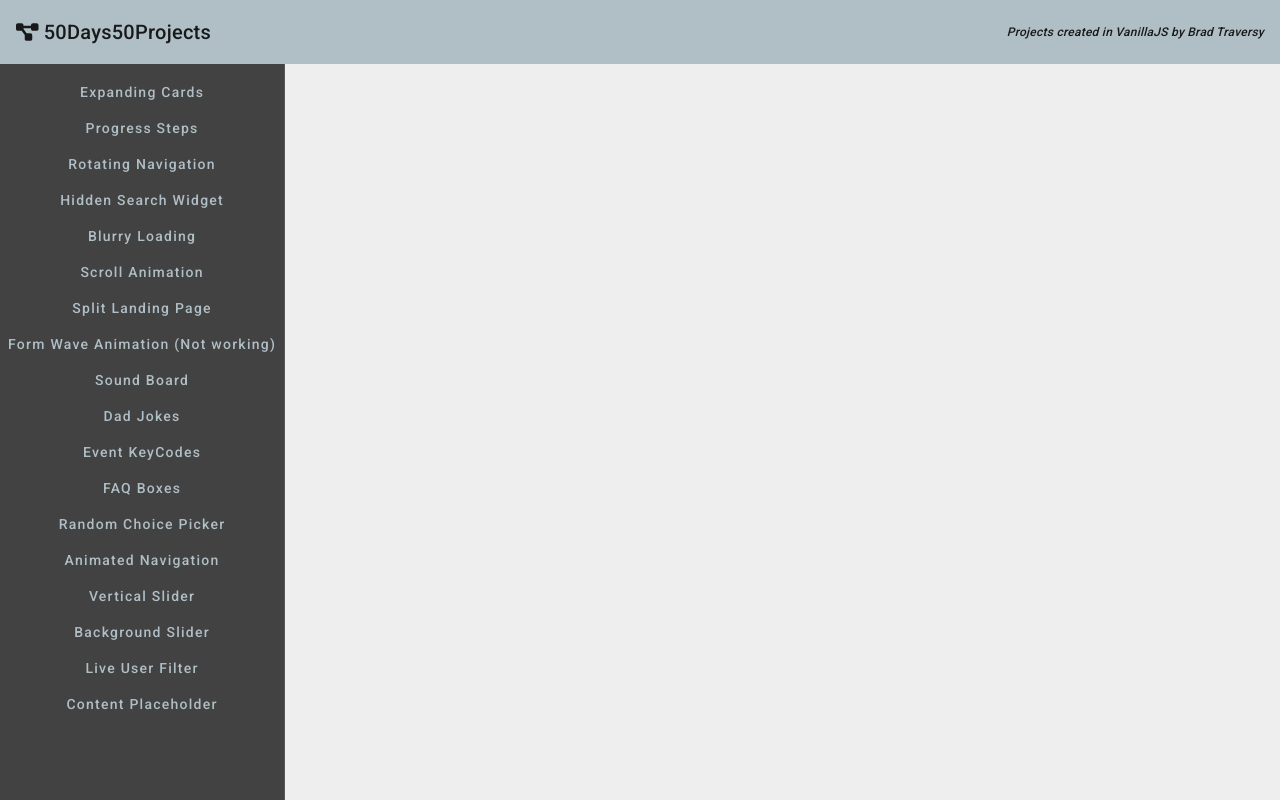
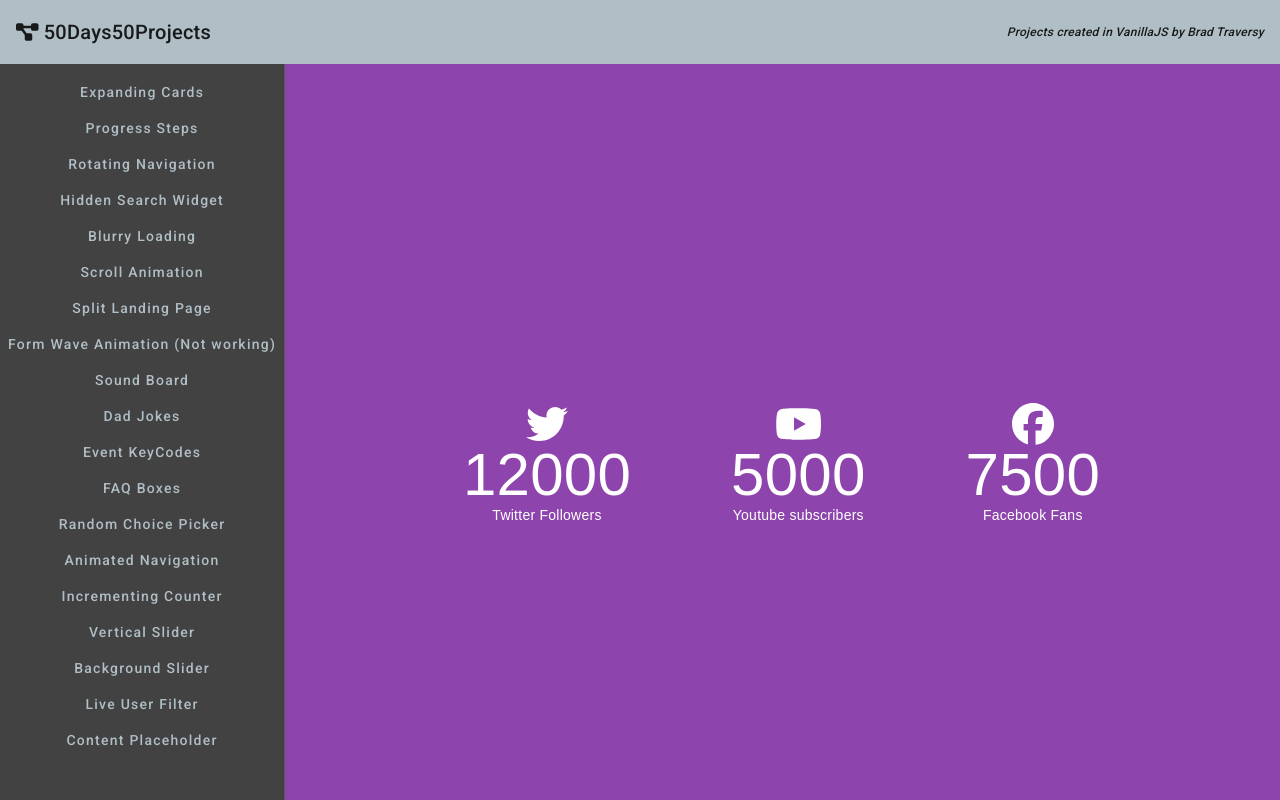
Before and after one commit to JuniorL85/50-50-in-angular, an Angular app: page /incrementing-counter in a window 1280 px wide. Before the commit this address led to /. Built offline with nearby package versions, Linux system fonts and the light colour scheme.

Commit message:
incrementing-counter klar

```diff
--- a/src/app/app-routing.module.ts
+++ b/src/app/app-routing.module.ts
@@ -9,6 +9,7 @@ import { ExpandingCardsComponent } from './components/expanding-cards/expanding-
 import { FaqBoxesComponent } from './components/faq-boxes/faq-boxes.component';
 import { FormWaveComponent } from './components/form-wave/form-wave.component';
 import { HiddenSearchWidgetComponent } from './components/hidden-search-widget/hidden-search-widget.component';
+import { IncrementingCounterComponent } from './components/incrementing-counter/incrementing-counter.component';
 import { ProgressStepsComponent } from './components/progress-steps/progress-steps.component';
 import { RandomChoicePickerComponent } from './components/random-choice-picker/random-choice-picker.component';
 import { RotatingNavigationComponent } from './components/rotating-navigation/rotating-navigation.component';
@@ -34,6 +35,7 @@ const routes: Routes = [
   { path: 'faq-boxes', component: FaqBoxesComponent },
   { path: 'random-choice-picker', component: RandomChoicePickerComponent },
   { path: 'animated-navigation', component: AnimatedNavigationComponent },
+  { path: 'incrementing-counter', component: IncrementingCounterComponent },
   { path: 'vertical-slider', component: VerticalSliderComponent },
   { path: 'background-slider', component: BackgroundSliderComponent },
 ];
--- a/src/app/app.component.html
+++ b/src/app/app.component.html
@@ -49,6 +49,9 @@
       <button mat-button color="accent" routerLink="/animated-navigation">Animated Navigation</button>
     </div>
     <div>
+      <button mat-button color="accent" routerLink="/incrementing-counter">Incrementing Counter</button>
+    </div>
+    <div>
       <button mat-button color="accent" routerLink="/vertical-slider">Vertical Slider</button>
     </div>
     <div>
--- a/src/app/app.module.ts
+++ b/src/app/app.module.ts
@@ -23,6 +23,7 @@ import { HttpClientModule } from '@angular/common/http';
 import { EventKeycodesComponent } from './components/event-keycodes/event-keycodes.component';
 import { FaqBoxesComponent } from './components/faq-boxes/faq-boxes.component';
 import { AnimatedNavigationComponent } from './components/animated-navigation/animated-navigation.component';
+import { IncrementingCounterComponent } from './components/incrementing-counter/incrementing-counter.component';
 
 @NgModule({
   declarations: [
@@ -43,7 +44,8 @@ import { AnimatedNavigationComponent } from './components/animated-navigation/an
     DadJokesComponent,
     EventKeycodesComponent,
     FaqBoxesComponent,
-    AnimatedNavigationComponent
+    AnimatedNavigationComponent,
+    IncrementingCounterComponent
   ],
   imports: [
     BrowserModule,
--- /dev/null
+++ b/src/app/components/incrementing-counter/incrementing-counter.component.html
@@ -0,0 +1,17 @@
+<div class="counter-container">
+  <fa-icon [icon]="['fab', 'twitter']" size="3x"></fa-icon>
+  <div class="counter" data-target="12000"></div>
+  <span>Twitter Followers</span>
+</div>
+
+<div class="counter-container">
+  <fa-icon [icon]="['fab', 'youtube']" size="3x"></fa-icon>
+  <div class="counter" data-target="5000"></div>
+  <span>Youtube subscribers</span>
+</div>
+
+<div class="counter-container">
+  <fa-icon [icon]="['fab', 'facebook']" size="3x"></fa-icon>
+  <div class="counter" data-target="7500"></div>
+  <span>Facebook Fans</span>
+</div>
--- /dev/null
+++ b/src/app/components/incrementing-counter/incrementing-counter.component.scss
@@ -0,0 +1,37 @@
+:host {
+  background-color: #8e44ad;
+  color: #fff;
+  font-family: 'Roboto Mono', sans-serif;
+  display: flex;
+  align-items: center;
+  justify-content: center;
+  height: 100vh;
+  overflow: hidden;
+  margin: 0;
+}
+
+.counter-container {
+  display: flex;
+  flex-direction: column;
+  justify-content: center;
+  text-align: center;
+  margin: 30px 50px;
+  span {
+    margin-top: 20px;
+  }
+}
+
+.counter {
+  font-size: 60px;
+  margin-top: 10px;
+}
+
+fa-icon {
+  margin-bottom: 10px;
+}
+
+@media (max-width: 580px) {
+  :host {
+    flex-direction: column;
+  }
+}
--- /dev/null
+++ b/src/app/components/incrementing-counter/incrementing-counter.component.ts
@@ -0,0 +1,37 @@
+import { Component, ElementRef, OnInit } from '@angular/core';
+
+@Component({
+  selector: 'app-incrementing-counter',
+  templateUrl: './incrementing-counter.component.html',
+  styleUrls: ['./incrementing-counter.component.scss']
+})
+export class IncrementingCounterComponent implements OnInit {
+
+  countersEl: any;
+
+  constructor(private elRef: ElementRef) {}
+
+  ngOnInit(): void {
+    this.countersEl = this.elRef.nativeElement.querySelectorAll('.counter');
+
+    this.countersEl.forEach((counter: any) => {
+      counter.innerText = '0';
+
+      const updateCounter = () => {
+        const target = +counter.getAttribute('data-target');
+        const c = +counter.innerText;
+
+        const increment = target / 500;
+
+        if (c < target) {
+          counter.innerText = `${Math.ceil(c + increment)}`;
+          setTimeout(updateCounter, 1);
+        } else {
+          counter.innerText = target;
+        }
+      }
+
+      updateCounter();
+    })
+  }
+}
--- a/src/app/shared/shared.module.ts
+++ b/src/app/shared/shared.module.ts
@@ -10,6 +10,7 @@ import { MatToolbarModule } from '@angular/material/toolbar';
 import { FontAwesomeModule, FaIconLibrary } from '@fortawesome/angular-fontawesome';
 import { far } from '@fortawesome/free-regular-svg-icons';
 import { fas } from '@fortawesome/free-solid-svg-icons';
+import { fab } from '@fortawesome/free-brands-svg-icons';
 
 
 
@@ -31,6 +32,6 @@ import { fas } from '@fortawesome/free-solid-svg-icons';
 })
 export class SharedModule {
   constructor(library: FaIconLibrary) {
-    library.addIconPacks(fas, far);
+    library.addIconPacks(fas, far, fab);
   }
 }
```
